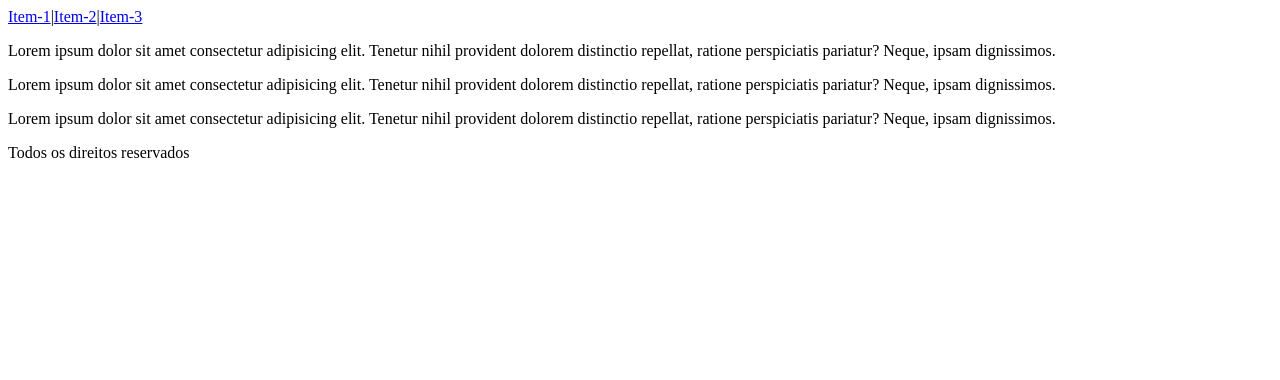
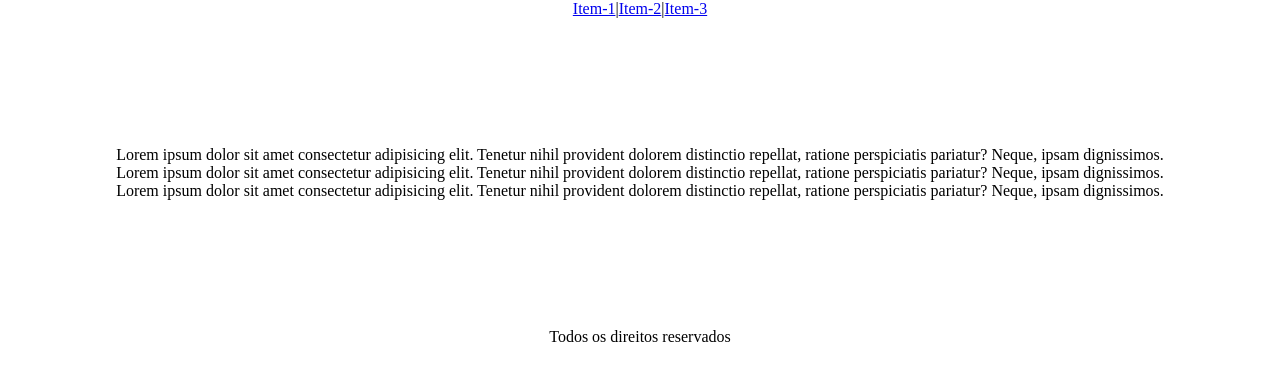
Before and after one commit to 1TDSPV-2023/pf0670, a plain HTML site: page index.html in a window 1280 px wide. Drawn offline with Linux system fonts and the light colour scheme.

Commit message:
Inicio da estilização com css.

```diff
--- a/css/estilo.css
+++ b/css/estilo.css
@@ -0,0 +1,17 @@
+*{
+    margin: 0;
+    padding: 0;
+    box-sizing: border-box;
+}
+
+.container{
+    width: 100%;
+    margin: auto;
+    display: flex;
+    flex-direction: column;
+    align-items: center;
+}
+
+.conteudo{
+    margin: 10% 0;
+}
```
Also changed, not shown: index.html (+1 -0 lines).
